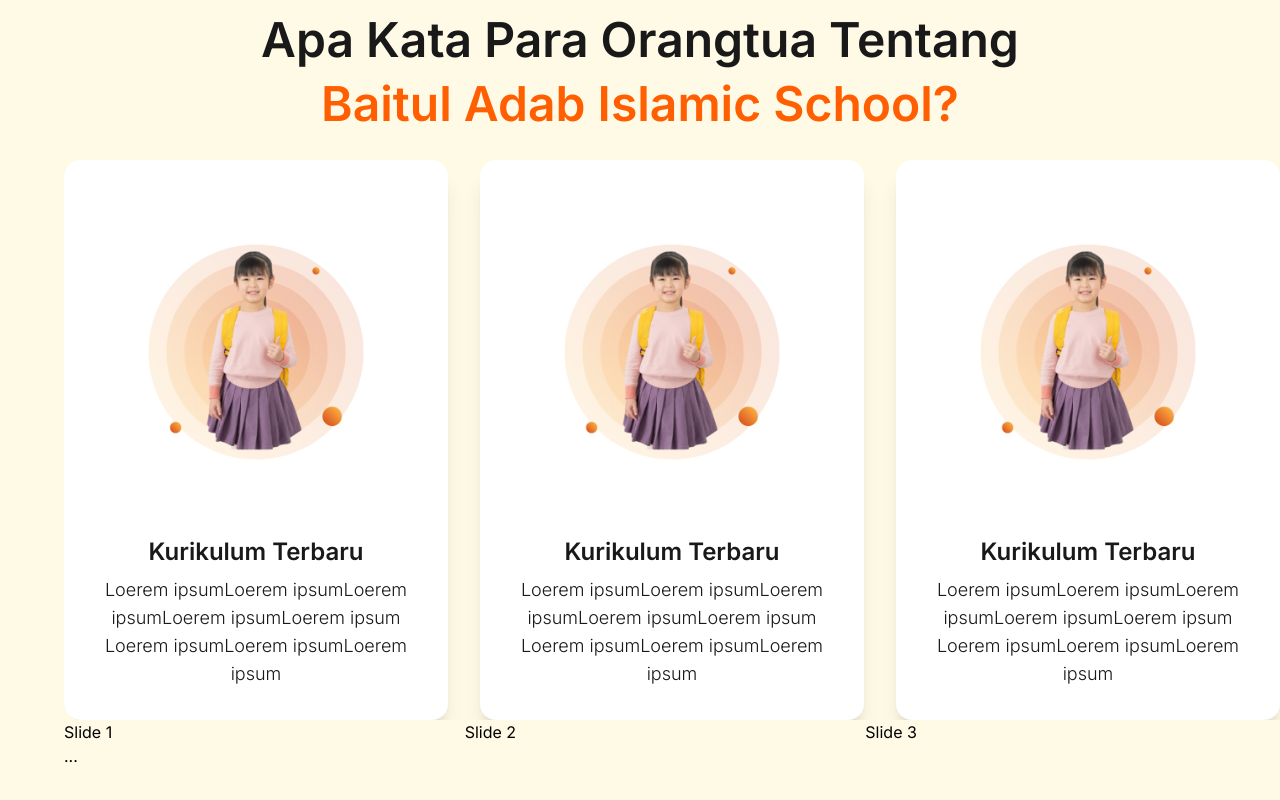
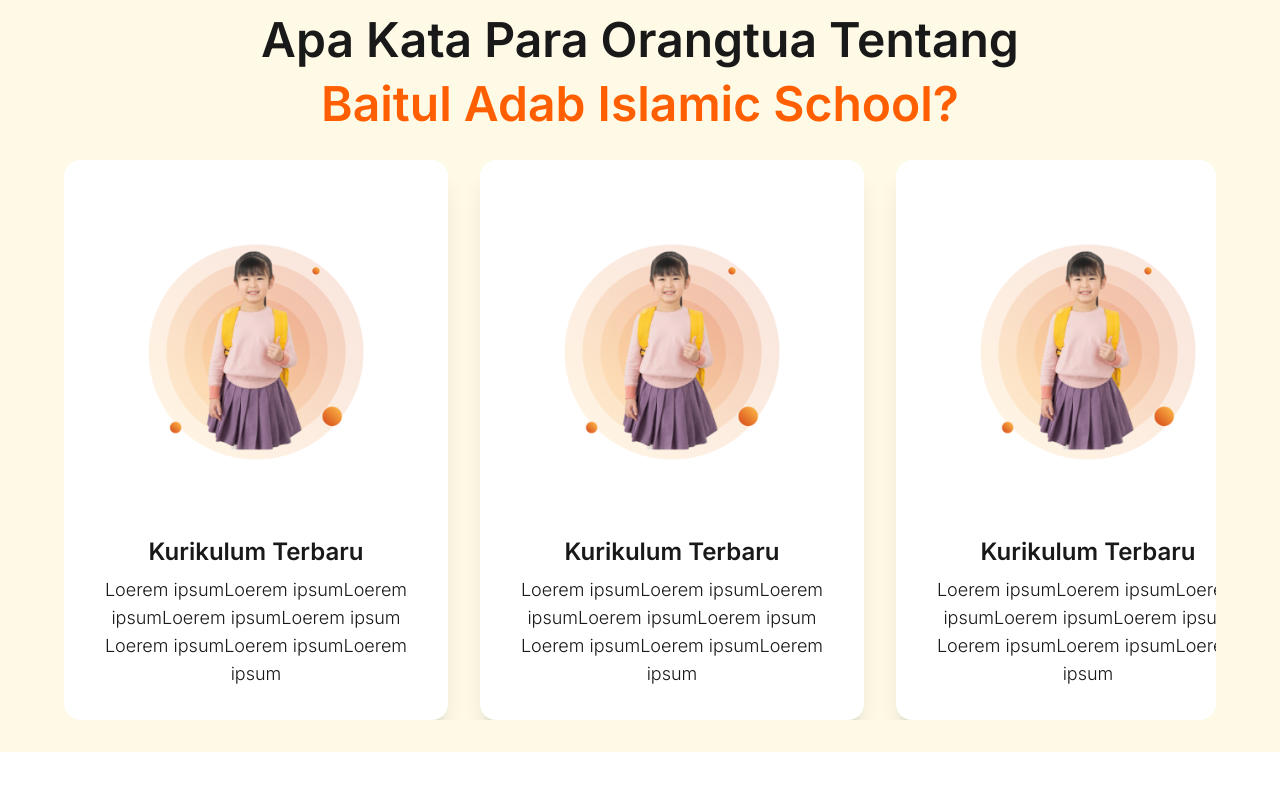
Before and after one commit to makbarramadhan62/baitul-adab-web, a Next.js app: page / in a window 1280 px wide. Shown: the part 1476-2276 px from the top of the page. After the commit the page ends 2228 px from the top, so only its background shows below. Built offline with nearby package versions, Linux system fonts and the light colour scheme.

Commit message:
refactor: adjust carousel using daisyui

```diff
--- a/app/page.tsx
+++ b/app/page.tsx
@@ -2,9 +2,6 @@ import Navbar from "../components/Navbar";
 import Image from "next/image";
 import CurriculumCard from "@/components/CuriculumCard";
 import TestimonialCard from "@/components/TestimonialCard";
-import "swiper/css";
-import { Swiper } from "swiper/react";
-import { SwiperSlide } from "swiper/react";
 
 export default function Home() {
   return (
@@ -138,7 +135,7 @@ export default function Home() {
             </div>
           </div>
 
-          <div className="carousel gap-8 rounded-box">
+          <div className="carousel w-full gap-8 rounded-box">
             <div className="carousel-item">
               <TestimonialCard
                 imageSrc="/image/home/TestimonialPerson.png"
@@ -180,19 +177,6 @@ export default function Home() {
               />
             </div>
           </div>
-
-          <Swiper
-            spaceBetween={50}
-            slidesPerView={3}
-            onSlideChange={() => console.log("slide change")}
-            onSwiper={(swiper) => console.log(swiper)}
-          >
-            <SwiperSlide>Slide 1</SwiperSlide>
-            <SwiperSlide>Slide 2</SwiperSlide>
-            <SwiperSlide>Slide 3</SwiperSlide>
-            <SwiperSlide>Slide 4</SwiperSlide>
-            ...
-          </Swiper>
         </div>
       </section>
       {/* Third Section*/}
```
